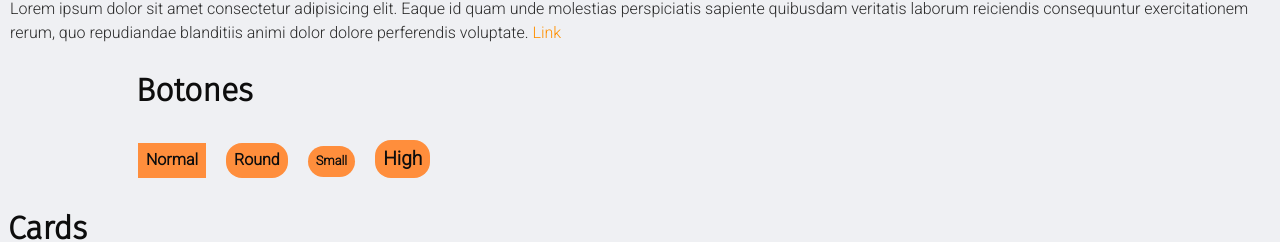
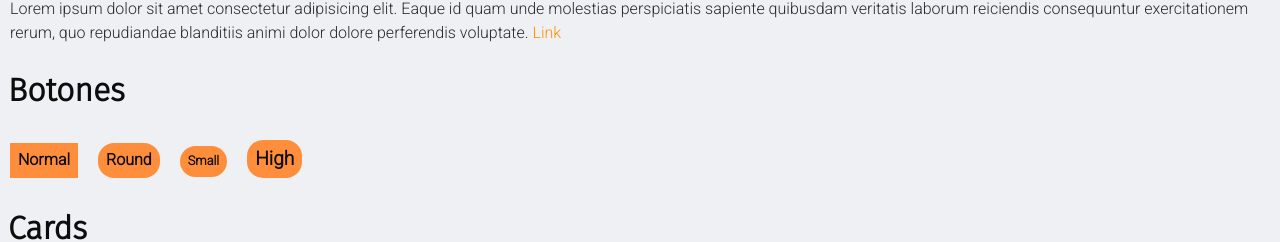
Before and after one commit to desteban/desteban, a Next.js app: page / in a window 1280 px wide. Shown: the part 160-402 px from the top of the page. Built offline with nearby package versions, Linux system fonts and the light colour scheme.

Commit message:
cambiar el tamaño de las cards

```diff
--- a/pages/index.tsx
+++ b/pages/index.tsx
@@ -24,7 +24,7 @@ export default function Home() {
 					</p>
 				</div>
 
-				<div className="contenido">
+				<div>
 					<h2>Botones</h2>
 
 					<button className="btn">Normal</button>
@@ -39,6 +39,7 @@ export default function Home() {
 				<div id="proyectos">
 					<h2>Cards</h2>
 
+					<div className="contenido">
 						<div className="grid">
 							<Card
 								src="https://images.unsplash.com/photo-1594904351111-a072f80b1a71?ixid=MnwxMjA3fDB8MHxwaG90by1wYWdlfHx8fGVufDB8fHx8&ixlib=rb-1.2.1&auto=format&fit=crop&w=1875&q=80"
@@ -81,6 +82,7 @@ export default function Home() {
 							></Card>
 						</div>
 					</div>
+				</div>
 			</main>
 
 			<Footer />
--- a/styles/basicos.scss
+++ b/styles/basicos.scss
@@ -122,7 +122,7 @@ a {
 
 @media screen and (min-width: 992px) {
 	.contenido {
-		margin: 0px 10%;
+		margin: 0px 15%;
 	}
 
 	.movil-visible {
--- a/styles/card.scss
+++ b/styles/card.scss
@@ -14,7 +14,7 @@
 	display: inline-block;
 	object-fit: cover;
 	width: 100%;
-	height: 300px;
+	height: 200px;
 	transition: all 0.4s;
 }
 
@@ -26,7 +26,7 @@
 
 	.imagen {
 		width: 100%;
-		height: 300px;
+		height: 200px;
 		overflow: hidden;
 	}
 
```
Lines whose indentation alone changed are shown as unchanged.
